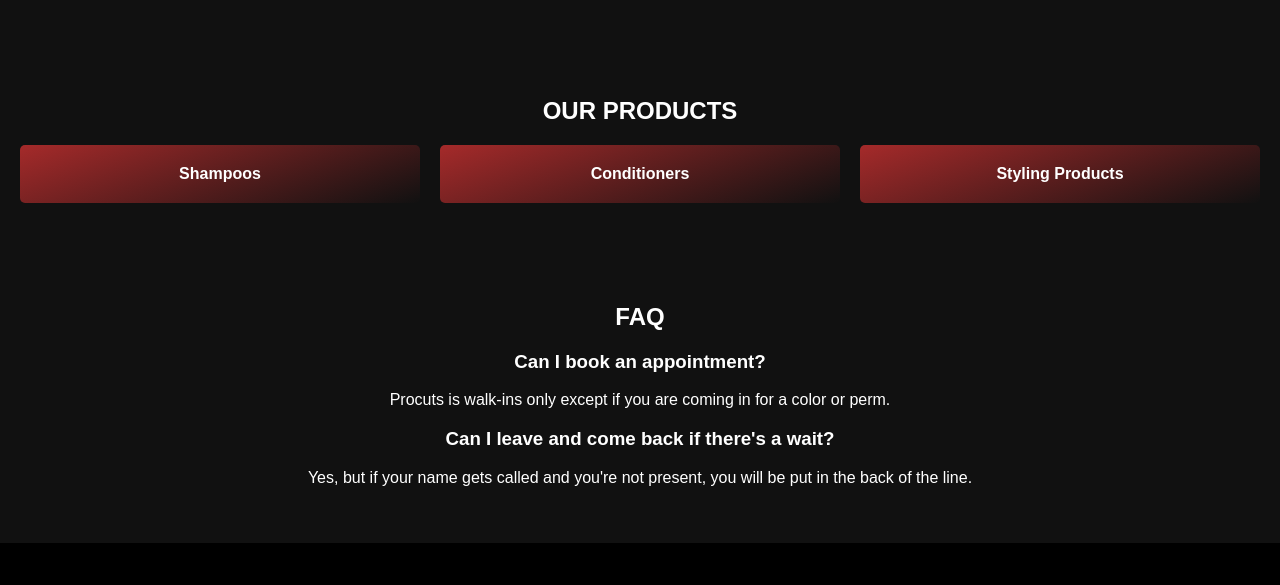
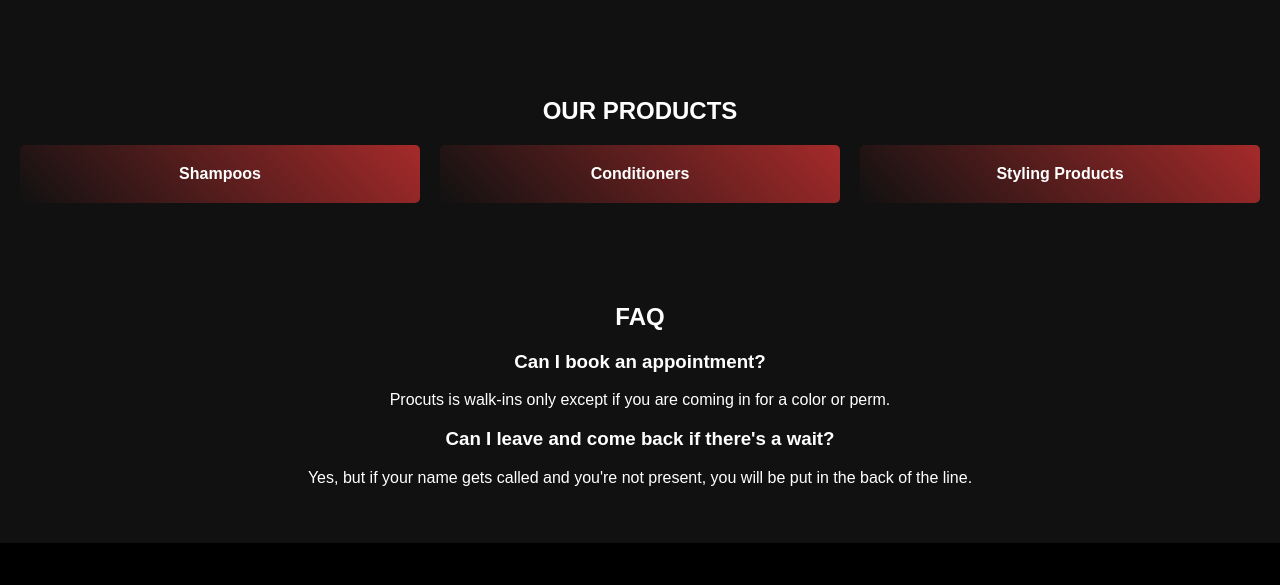
Before and after one commit to abuttifulpigeon/procuts, a plain HTML site: page index.html in a window 1280 px wide. Shown: the part 764-1349 px from the top of the page. Drawn offline with Linux system fonts and the light colour scheme.

Commit message:
added contrast to products and services

```diff
--- a/styles.css
+++ b/styles.css
@@ -292,7 +292,7 @@ main .main-header {
 }
 
 .product-item {
-    background: linear-gradient(160deg, rgba(165,42,42,1) 0%, rgba(17,17,17,1) 100%);
+    background: linear-gradient(45deg, rgba(17,17,17,1) 0%, rgba(165,42,42,1) 100%);
 }
 
 section p {
```
